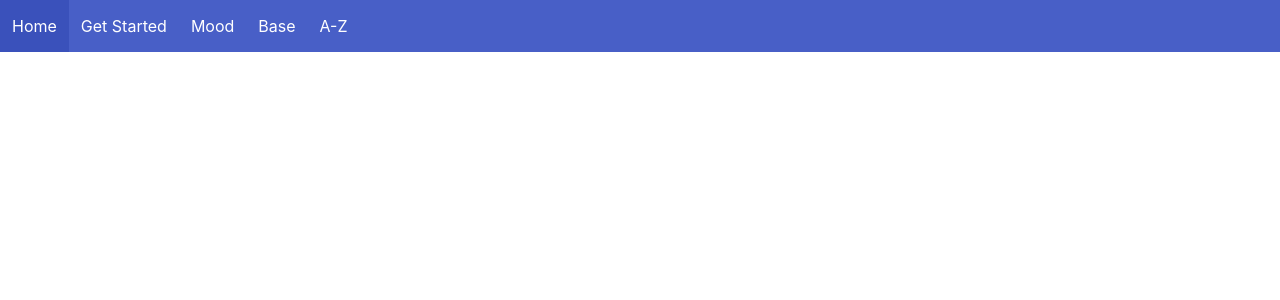
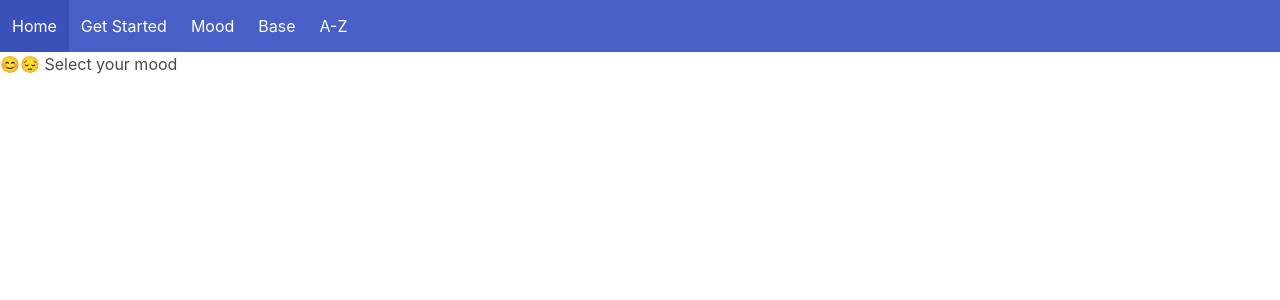
Before and after one commit to shawn-ng/Three-Shots-Of, a React (Create React App) app in the folder Three-Shots-Of/tso-react-app/: page /mood in a window 1280 px wide. Shown: the top 300 px of the page. Built offline with nearby package versions, Linux system fonts and the light colour scheme.

Commit message:
Mood - Foundation

```diff
--- a/Three-Shots-Of/tso-react-app/src/App.js
+++ b/Three-Shots-Of/tso-react-app/src/App.js
@@ -4,6 +4,7 @@ import { BrowserRouter as Router, Switch, Route } from "react-router-dom";
 // Import Components
 import Home from "./components/common/Home";
 import NavBar from "./components/common/NavBar";
+import Mood from "./components/common/Mood";
 
 function App() {
   return (
@@ -11,7 +12,7 @@ function App() {
       <NavBar />
       <Switch>
         <Route exact path="/" component={Home} />
-        <Route path="/mood"></Route>
+        <Route path="/mood" component={Mood}></Route>
         <Route path="/base"></Route>
         <Route path="/a-z"></Route>
       </Switch>
--- /dev/null
+++ b/Three-Shots-Of/tso-react-app/src/components/common/Mood.js
@@ -0,0 +1,20 @@
+import React from "react";
+
+// A quick start button - Link to somewhere we dunno
+// Instruction
+
+const Mood = () => {
+  return (
+    <section>
+      <div>
+        <div>
+          <p>
+            <span>😊😔</span> Select your mood
+          </p>
+        </div>
+      </div>
+    </section>
+  );
+};
+
+export default Mood;
```
